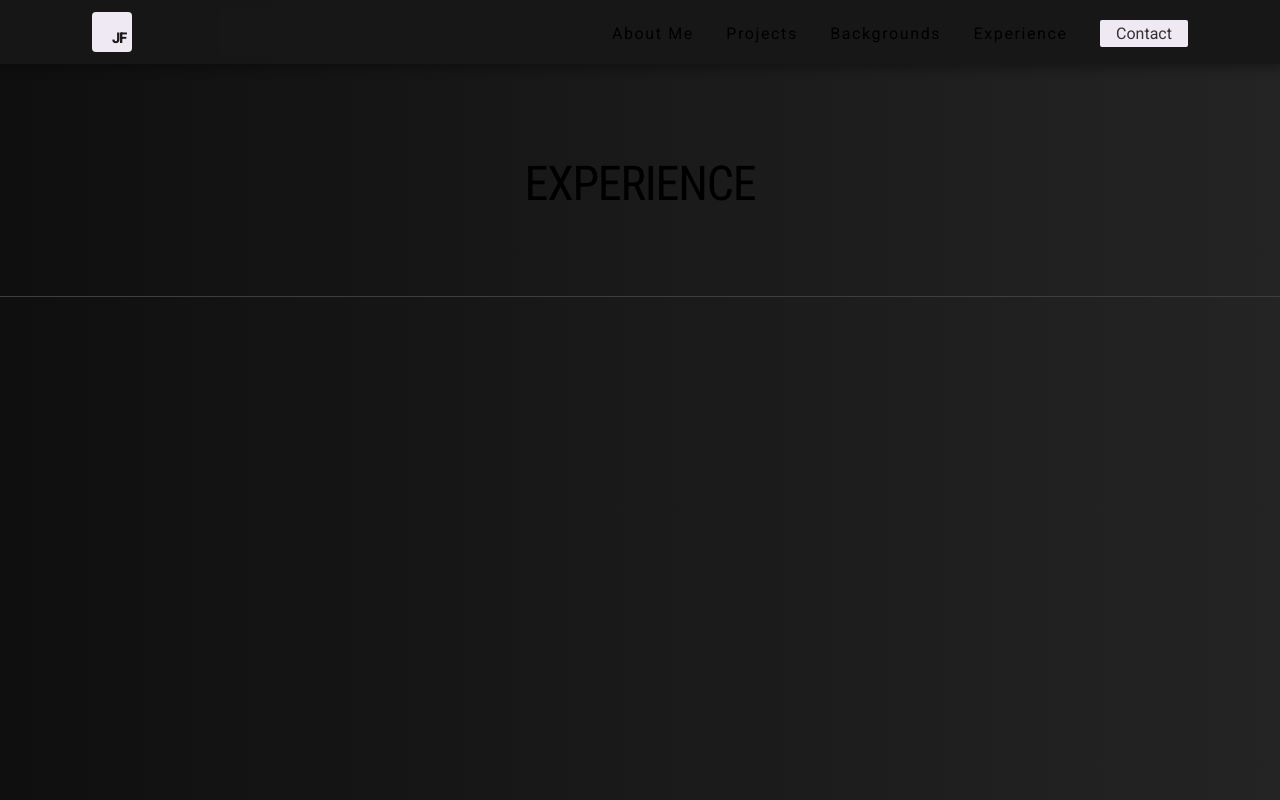
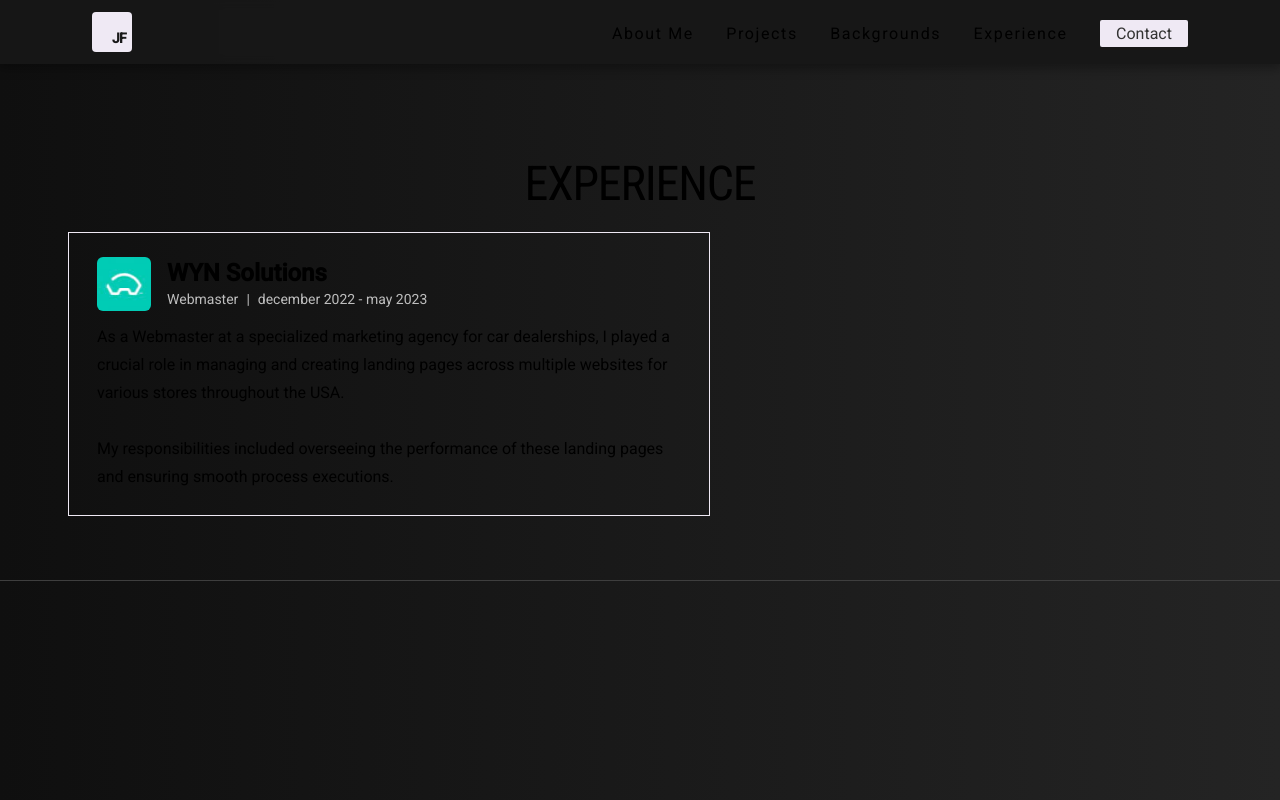
Before and after one commit to jor-g-r/portfolio-Jorge-Rondon, a Next.js app in the folder portfolio/: page / in a window 1280 px wide. Shown: the top 800 px of the page. Built offline with nearby package versions, Linux system fonts and the light colour scheme.

Commit message:
sanitized dompurify for inner description layout

```diff
--- a/portfolio/package.json
+++ b/portfolio/package.json
@@ -14,6 +14,7 @@
     "@types/react-dom": "18.2.7",
     "@types/react-scroll": "^1.8.7",
     "autoprefixer": "10.4.15",
+    "dompurify": "^3.0.5",
     "eslint": "8.47.0",
     "eslint-config-next": "13.4.16",
     "framer-motion": "^10.16.0",
@@ -26,5 +27,8 @@
     "tailwindcss": "3.3.3",
     "typescript": "5.1.6",
     "usehooks-ts": "^2.9.1"
+  },
+  "devDependencies": {
+    "@types/dompurify": "^3.0.2"
   }
 }
--- a/portfolio/src/app/components/Experience.tsx
+++ b/portfolio/src/app/components/Experience.tsx
@@ -1,16 +1,17 @@
+"use client";
 import Image from 'next/image'
+import DOMPurify from "dompurify";
 
 import cwdlogo from '../img/cwd-logo.jpg'
 import imageidlogo from '../img/imageID-logo.jpg'
 import fpslogo from '../img/fps-logo.jpg'
 import wynlogo from '../img/wyn-logo.jpg'
-import { Url } from 'url'
 
 
 
 interface WorkDetailsProps {
     company: string;
-    logo: string;
+    logo: string | any;
     siteUrl: string;
     position: string;
     time: string;
@@ -18,9 +19,10 @@ interface WorkDetailsProps {
 }
 
 
+
 const WorkDetails:React.FC<WorkDetailsProps> = ({company, logo, siteUrl, position, time, description}) => {
 
-
+    const sanitizedDescription = DOMPurify.sanitize(description)
     return (
         <>
             <li className="w-full max-w-[642px] border-solid border border-white-100 py-6 px-7">
@@ -41,7 +43,7 @@ const WorkDetails:React.FC<WorkDetailsProps> = ({company, logo, siteUrl, positio
                                </div>
 
                                <div className='leading-7'>
-                                    <p>{description}</p>
+                                    <div dangerouslySetInnerHTML={{ __html: sanitizedDescription}}></div>
                                </div>
                         </li>
         </>
@@ -70,6 +72,18 @@ const Experience = () => {
                 <div className="relative mx-auto">
                     <ul className="">
 
+                        <WorkDetails
+                        company='WYN Solutions'
+                        logo={logo.wyn}
+                        siteUrl='https://www.wynwithus.com/'
+                        position='Webmaster'
+                        time='december 2022 - may 2023'
+                        description={`As a Webmaster at a specialized marketing agency for car dealerships,
+                                     I played a crucial role in managing and creating landing pages across
+                                     multiple websites for various stores throughout the USA. <br /><br />
+                                     My responsibilities included overseeing the performance of these landing
+                                     pages and ensuring smooth process executions.`}
+                        />
                     </ul>
                 </div>
 
```
Also changed, not shown: 1 other file (tests, documents, lock files or other folders).
